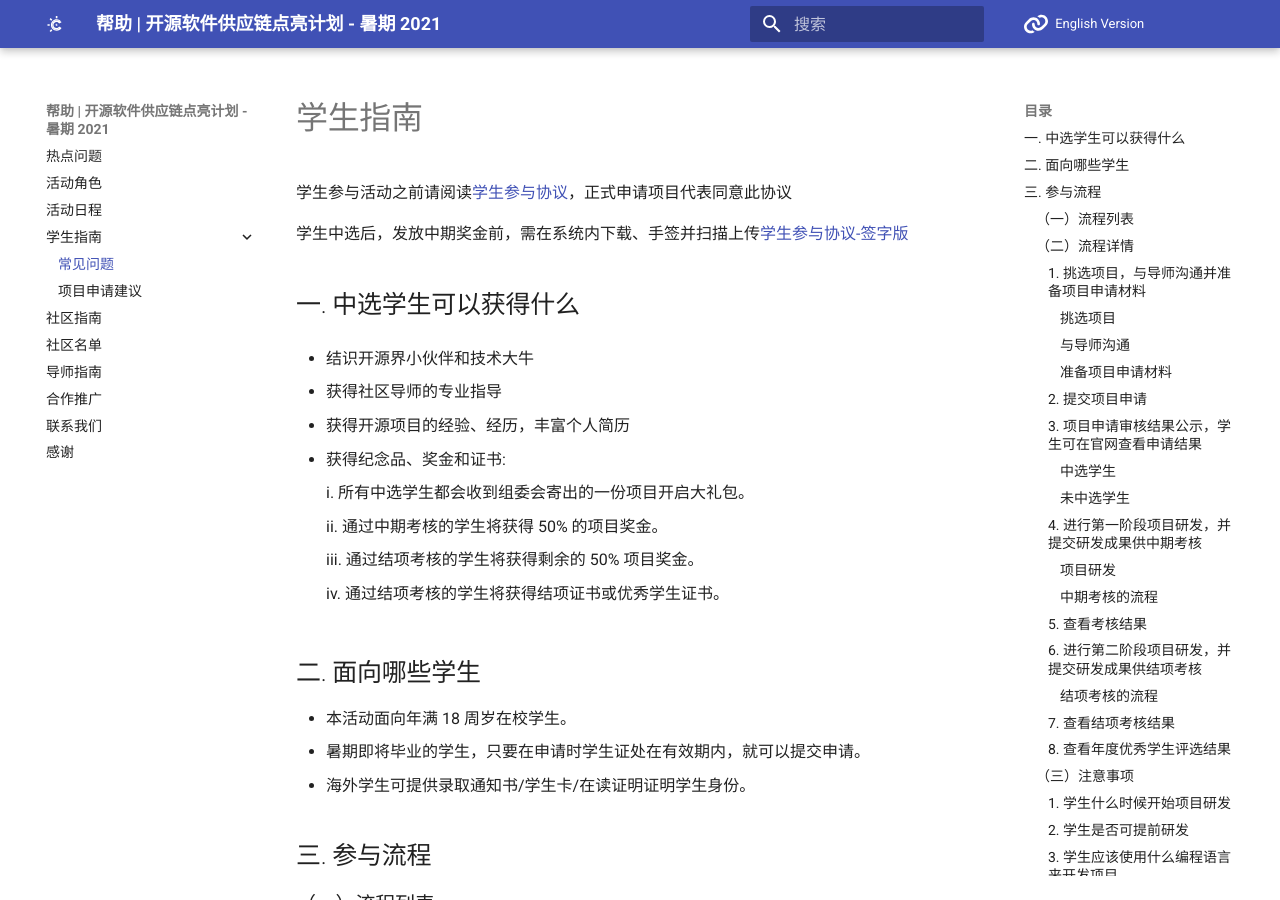
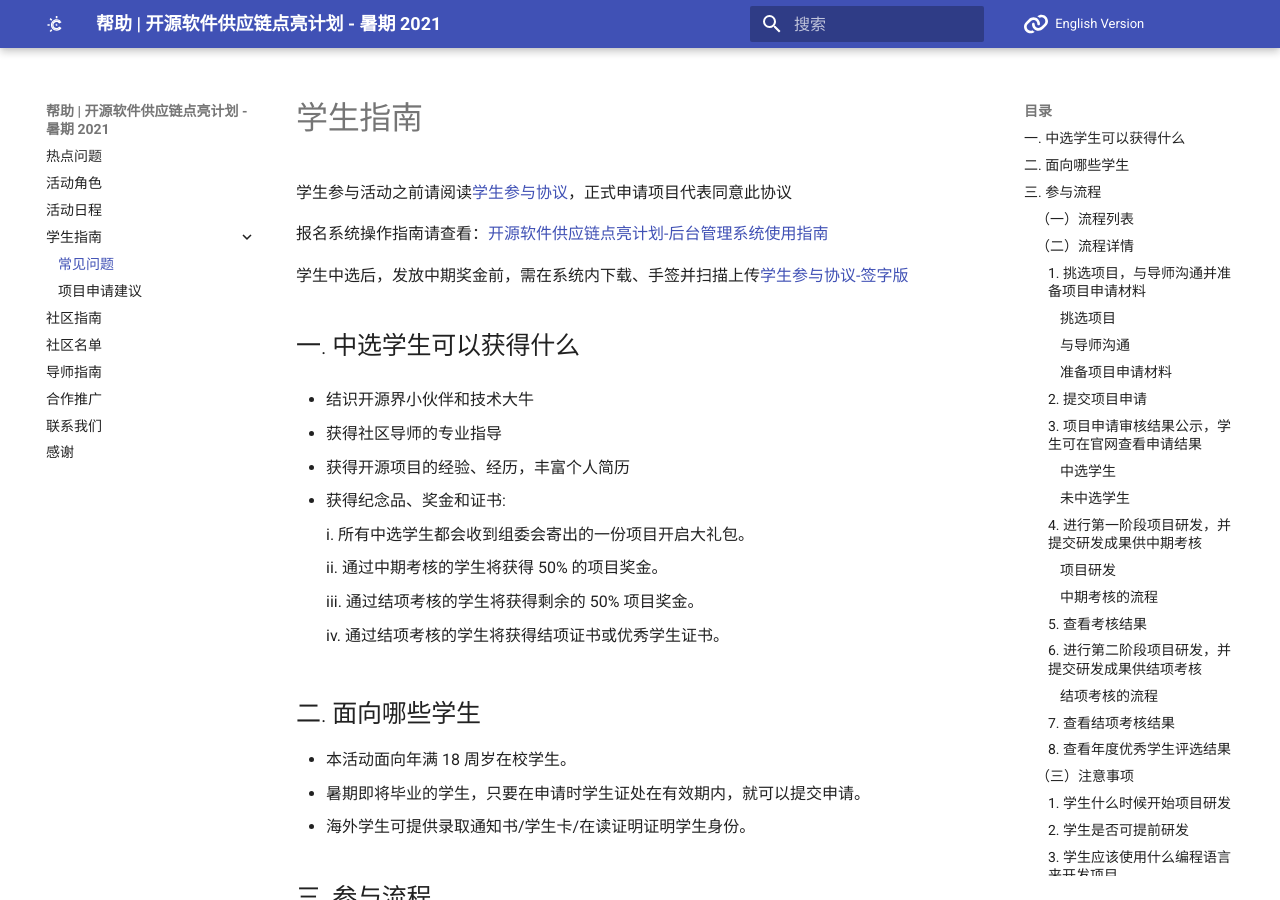
Before and after one commit to summer-ospp/help, an MkDocs documentation site: the page built from docs/student.md, in a window 1280 px wide and 900 px high. Built offline with MkDocs 1.6.1 and Material for MkDocs 9.7.7, drawn with Linux system fonts in a browser that asks for light colours; comment, search, counter and statistics services are not loaded.

Commit message:
Update student.md

```diff
--- a/docs/student.md
+++ b/docs/student.md
@@ -1,6 +1,8 @@
 #  学生指南
 
 学生参与活动之前请阅读[学生参与协议](https://summer.iscas.ac.cn/help/assets/student-rules.txt)，正式申请项目代表同意此协议
+
+报名系统操作指南请查看：[开源软件供应链点亮计划-后台管理系统使用指南](assets/学生使用指南-开源软件供应链点亮计划管理系统.pdf)
 
 学生中选后，发放中期奖金前，需在系统内下载、手签并扫描上传[学生参与协议-签字版](assets/签字版-学生参与协议-CN-开源软件供应链点亮计划-暑期2021.pdf)
 
```
